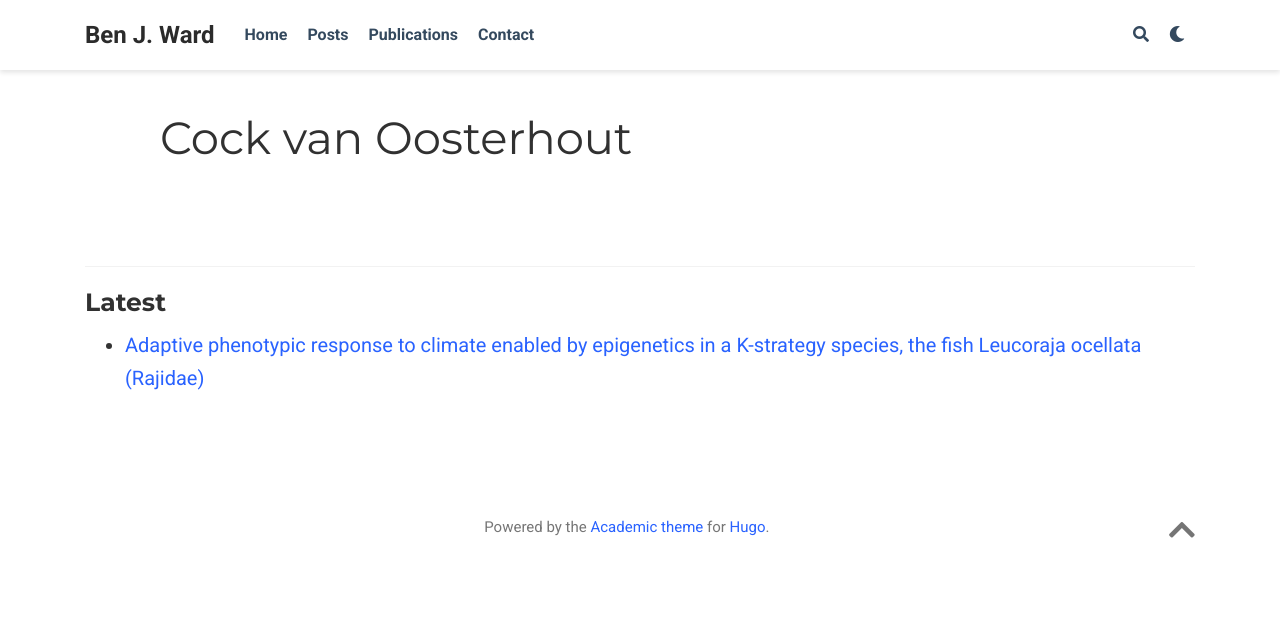
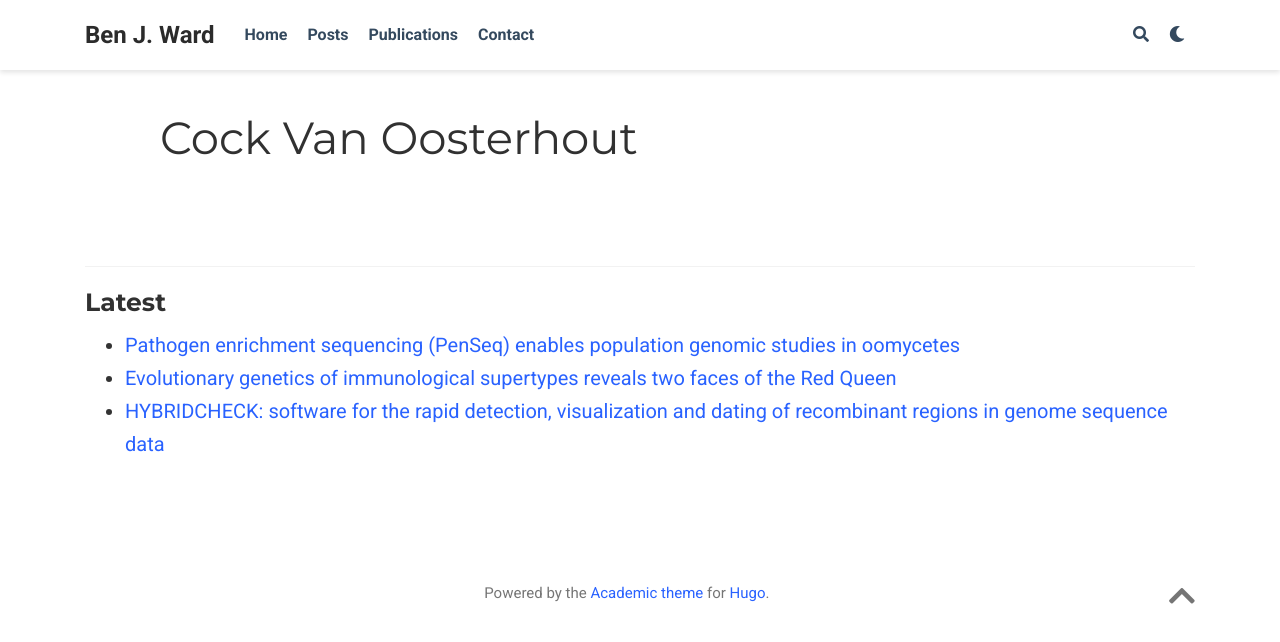
Before and after one commit to BenJWard/BenJWard.github.io, a plain HTML site: page authors/cock-van-oosterhout/index.html in a window 1280 px wide. Drawn offline with nearby package versions, Linux system fonts and the light colour scheme; some icons are missing.

Commit message:
Build website

```diff
--- a/authors/cock-van-oosterhout/index.html
+++ b/authors/cock-van-oosterhout/index.html
@@ -119,18 +119,18 @@
 
   <meta property="og:site_name" content="Ben J. Ward">
   <meta property="og:url" content="https://BenJWard.github.io/authors/cock-van-oosterhout/">
-  <meta property="og:title" content="Cock van Oosterhout | Ben J. Ward">
+  <meta property="og:title" content="Cock Van Oosterhout | Ben J. Ward">
   <meta property="og:description" content="Postdoc Researcher and Software Developer"><meta property="og:image" content="https://BenJWard.github.io/img/icon-192.png">
   <meta property="og:locale" content="en-us">
 
-  <meta property="og:updated_time" content="2016-01-01T00:00:00&#43;00:00">
+  <meta property="og:updated_time" content="2019-01-01T00:00:00&#43;00:00">
 
 
 
 
 
 
-  <title>Cock van Oosterhout | Ben J. Ward</title>
+  <title>Cock Van Oosterhout | Ben J. Ward</title>
 
 </head>
 <body id="top" data-spy="scroll" data-target="#TableOfContents" data-offset="71" >
@@ -293,7 +293,7 @@
 
 
 <div class="universal-wrapper pt-3">
-  <h1 itemprop="name">Cock van Oosterhout</h1>
+  <h1 itemprop="name">Cock Van Oosterhout</h1>
 </div>
 
 
@@ -313,7 +313,15 @@
       <ul>
 
         <li>
-          <a href="/publication/lighten-2016-adaptive/">Adaptive phenotypic response to climate enabled by epigenetics in a K-strategy species, the fish Leucoraja ocellata (Rajidae)</a>
+          <a href="/publication/thilliez-2019-pathogen/">Pathogen enrichment sequencing (PenSeq) enables population genomic studies in oomycetes</a>
+        </li>
+
+        <li>
+          <a href="/publication/lighten-2017-evolutionary/">Evolutionary genetics of immunological supertypes reveals two faces of the Red Queen</a>
+        </li>
+
+        <li>
+          <a href="/publication/ward-2016-hybridcheck/">HYBRIDCHECK: software for the rapid detection, visualization and dating of recombinant regions in genome sequence data</a>
         </li>
 
       </ul>
```
